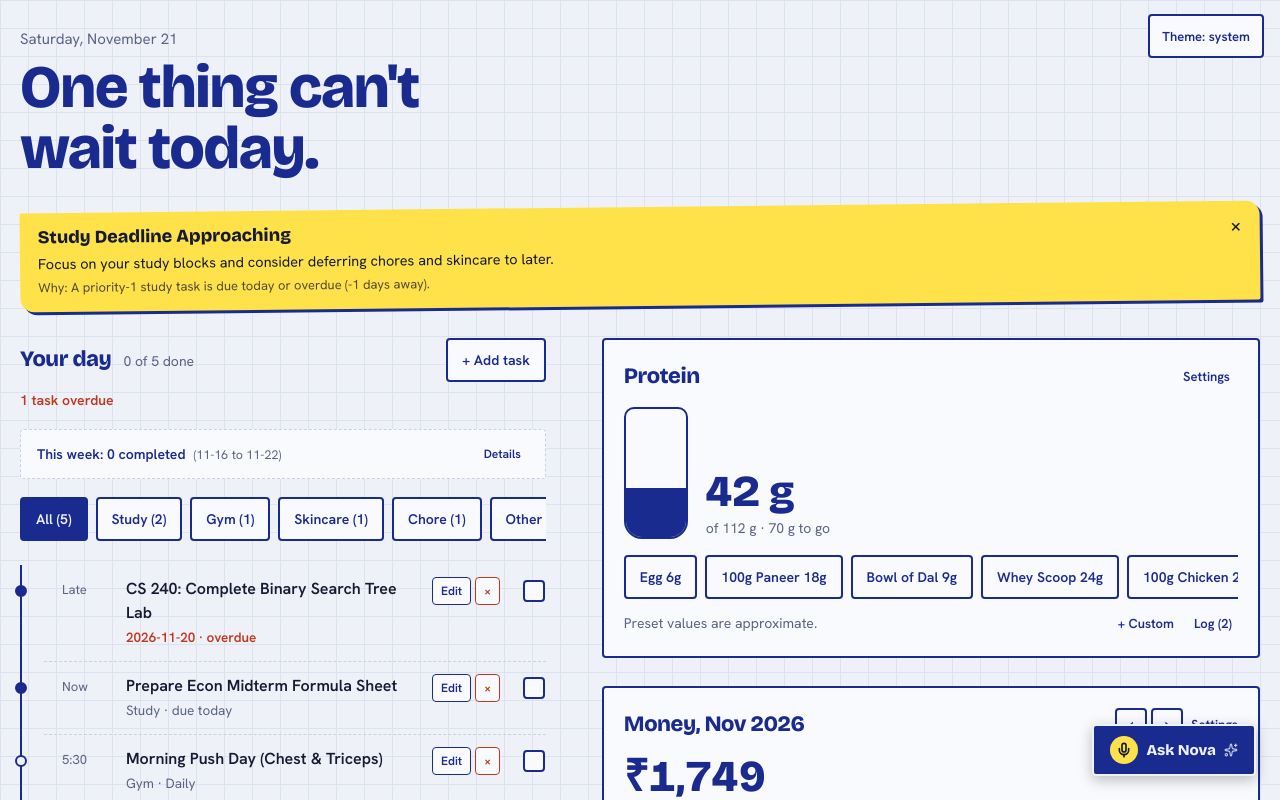
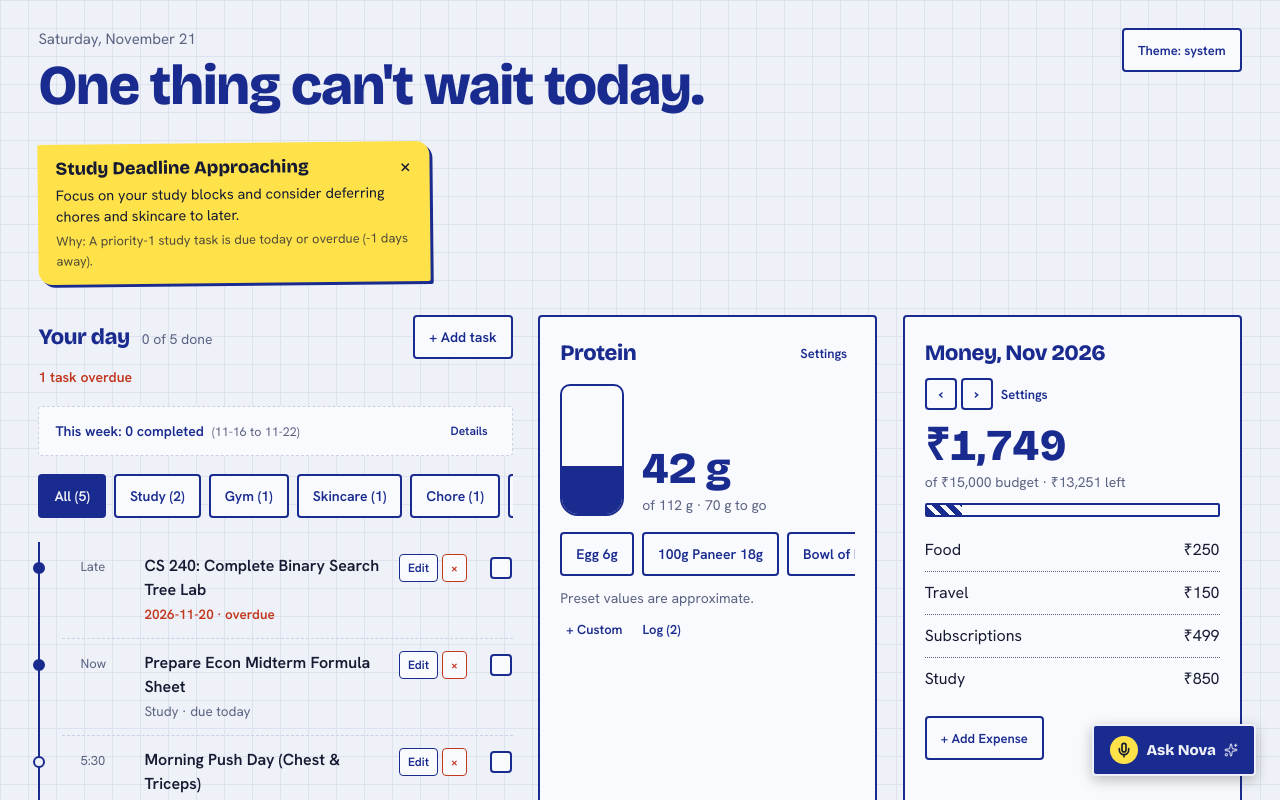
Before and after one commit to nitinbhhardwaj/campus-compass, a React (Vite) app: page / in a window 1280 px wide. Shown: the top 800 px of the page. Built offline with nearby package versions, Linux system fonts and the light colour scheme.

Commit message:
style: update layout grid for responsive multi-column and aligned header

```diff
--- a/src/App.tsx
+++ b/src/App.tsx
@@ -206,23 +206,27 @@ export default function App() {
 
   return (
     <>
-      {/* Theme Toggle Button matching mockup */}
-      <button
-        className="toggle"
-        id="theme"
-        onClick={toggleTheme}
-        aria-label="Switch light or dark theme"
-      >
-        Theme: {theme}
-      </button>
-
       <Routes>
         <Route
           path="/"
           element={
             <div className="wrap">
-              <p className="date">{formattedDate}</p>
-              <h1>{headline}</h1>
+              <header className="header-row">
+                <div className="header-greeting">
+                  <p className="date">{formattedDate}</p>
+                  <h1>{headline}</h1>
+                </div>
+                <div className="header-actions">
+                  <button
+                    className="toggle"
+                    id="theme"
+                    onClick={toggleTheme}
+                    aria-label="Switch light or dark theme"
+                  >
+                    Theme: {theme}
+                  </button>
+                </div>
+              </header>
 
               {/* Global Loading Feedback */}
               {isLoading && (
@@ -241,8 +245,8 @@ export default function App() {
               {/* Highlighter Notes for Suggestions */}
               <SuggestionsCard suggestions={suggestions} />
 
-              {/* 2-Column Responsive Grid matching mockup */}
-              <div className="grid">
+              {/* Responsive Grid matching spec */}
+              <div className="dashboard-grid">
                 {/* Left Column: Your day rail */}
                 <section aria-labelledby="day">
                   <TodayHeader
--- a/src/features/suggestions/components/SuggestionsCard.tsx
+++ b/src/features/suggestions/components/SuggestionsCard.tsx
@@ -37,7 +37,7 @@ export const SuggestionsCard: React.FC<SuggestionsCardProps> = ({ suggestions })
               <div
                 key={suggestion.id}
                 className="note"
-                style={isEven ? { transform: 'rotate(0.5deg)', marginLeft: '14px' } : undefined}
+                style={isEven ? { transform: 'rotate(0.5deg)' } : undefined}
               >
                 <button
                   type="button"
--- a/src/index.css
+++ b/src/index.css
@@ -90,7 +90,30 @@ body {
 
 .wrap {
   width: 100%;
-  padding: 28px 20px 64px;
+  max-width: 2200px;
+  margin: 0 auto;
+  padding-inline: clamp(16px, 3vw, 56px);
+  padding-block: 28px 64px;
+}
+
+.header-row {
+  display: flex;
+  justify-content: space-between;
+  align-items: flex-start;
+  gap: clamp(16px, 2vw, 40px);
+  width: 100%;
+}
+
+.header-greeting {
+  flex: 1;
+  min-width: 0;
+}
+
+.header-actions {
+  display: flex;
+  align-items: center;
+  gap: 12px;
+  flex-shrink: 0;
 }
 
 h1, h2 {
@@ -107,22 +130,76 @@ h1, h2 {
 
 h1 {
   font-weight: 800;
-  font-size: clamp(34px, 7vw, 60px);
-  line-height: 1.02;
+  font-size: clamp(32px, 5vw, 56px);
+  line-height: 1.05;
   color: var(--ink);
-  max-width: 14ch;
 }
 
-.grid {
+.notes {
   display: grid;
-  gap: 36px;
-  margin-top: 32px;
+  grid-template-columns: minmax(0, 1fr);
+  gap: clamp(12px, 1.5vw, 24px);
+  margin-top: 28px;
+  width: 100%;
+}
+
+@media (min-width: 700px) and (max-width: 899px) {
+  .notes {
+    grid-template-columns: repeat(2, minmax(0, 1fr));
+  }
 }
 
 @media (min-width: 900px) {
-  .grid {
-    grid-template-columns: 1.25fr 0.75fr;
-    gap: 56px;
+  .notes {
+    grid-template-columns: repeat(3, minmax(0, 1fr));
+  }
+}
+
+.grid,
+.dashboard-grid {
+  display: grid;
+  grid-template-columns: minmax(0, 1fr);
+  gap: clamp(16px, 2vw, 40px);
+  margin-top: 32px;
+  width: 100%;
+  align-items: start;
+}
+
+.side {
+  display: grid;
+  gap: clamp(16px, 2vw, 40px);
+  align-content: start;
+}
+
+@media (min-width: 700px) and (max-width: 1099px) {
+  .grid,
+  .dashboard-grid {
+    grid-template-columns: minmax(0, 1.2fr) minmax(0, 1fr);
+  }
+}
+
+@media (min-width: 1100px) {
+  .grid,
+  .dashboard-grid {
+    grid-template-columns: minmax(0, 1.4fr) minmax(0, 1fr) minmax(0, 1fr);
+    align-items: stretch;
+  }
+  .side {
+    display: contents;
+  }
+}
+
+@media (min-width: 1800px) {
+  body {
+    font-size: clamp(16px, 1.1vw, 20px);
+  }
+  .grid,
+  .dashboard-grid {
+    grid-template-columns: minmax(0, 1.4fr) minmax(0, 1fr) minmax(0, 1fr);
+    gap: clamp(24px, 2.5vw, 48px);
+  }
+  .wrap {
+    padding-inline: clamp(32px, 4vw, 80px);
   }
 }
 
@@ -431,24 +508,18 @@ section.block {
   border-radius: 4px;
 }
 
-.side {
-  display: grid;
-  gap: 28px;
-  align-content: start;
-}
-
 .toggle {
-  position: absolute;
-  top: 14px;
-  right: 16px;
   min-height: 44px;
-  padding: 0 12px;
+  padding: 0 14px;
   border: 2px solid var(--ink);
   background: var(--surface);
   color: var(--ink);
   font: 600 13px "Hanken Grotesk", sans-serif;
   border-radius: 4px;
   cursor: pointer;
+  display: inline-flex;
+  align-items: center;
+  justify-content: center;
 }
 
 .tabular-nums {
```
